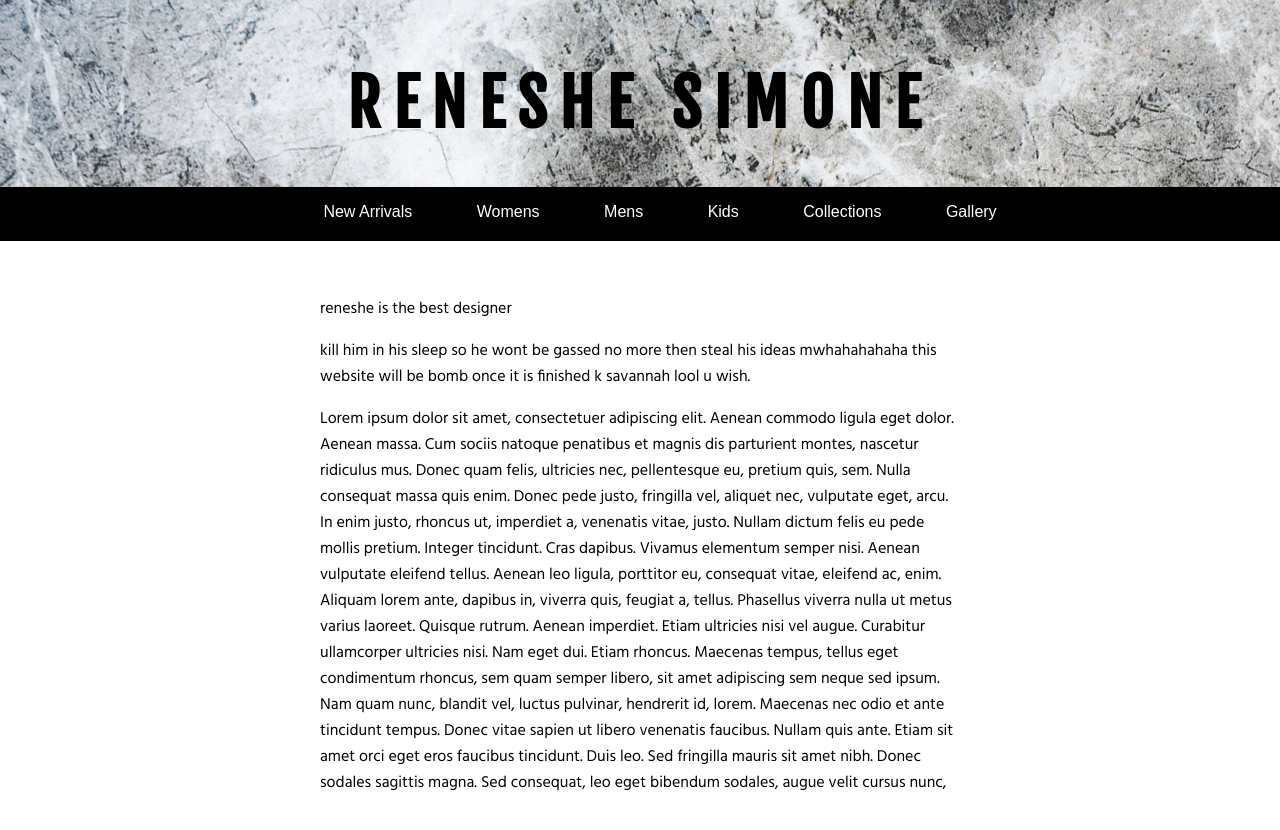
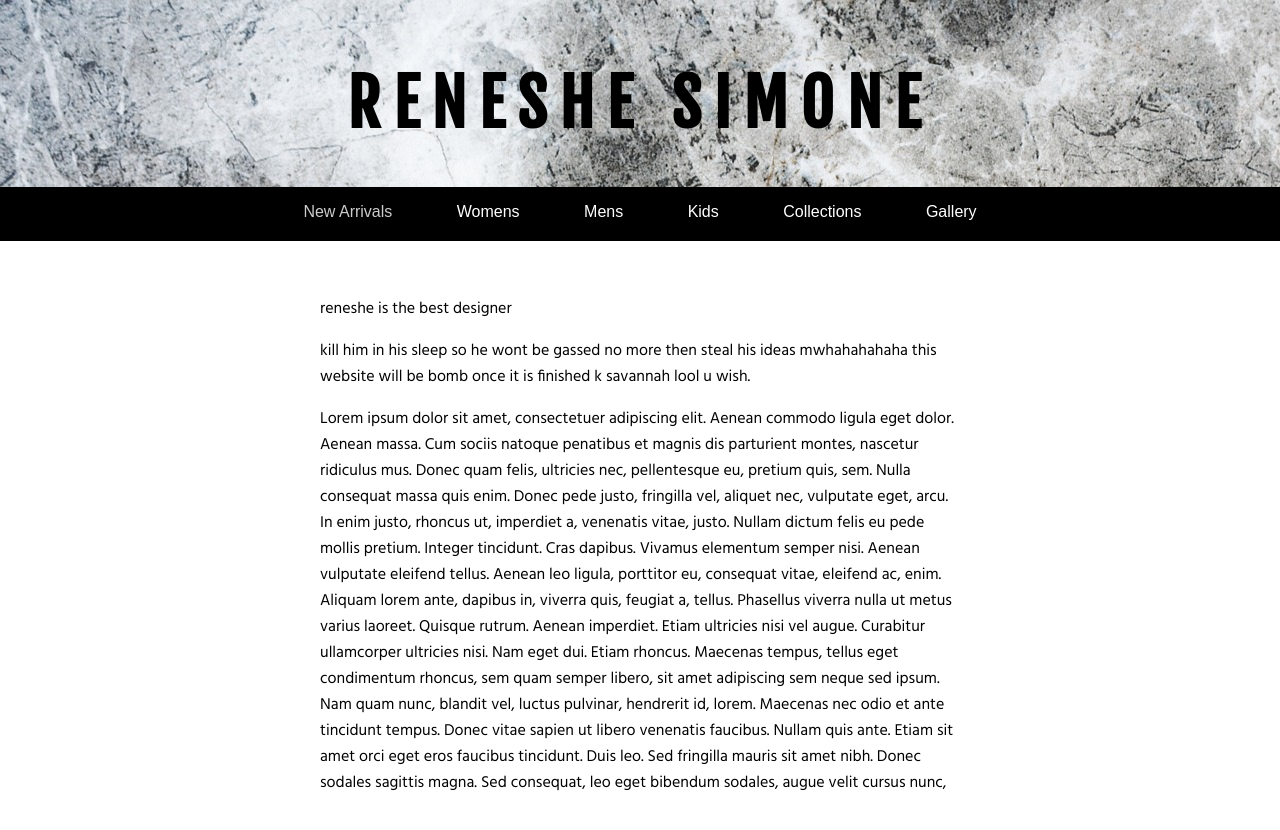
Before and after one commit to Reneshe/reneshe.github.io, a plain HTML site: page index.html in a window 1280 px wide. In both pictures the pointer is over the link "New Arrivals". Drawn offline with Linux system fonts and the light colour scheme.

Commit message:
Fixed the padding on the ul

```diff
--- a/css/style.css
+++ b/css/style.css
@@ -34,12 +34,20 @@ header {
 	display: inline-block;
 }
 
+.nav ul {
+	padding: 0;
+}
+
 .nav ul li a {
 	float: left;
   font-size: 16px;
   color: white;
   text-decoration: none;
 	margin: 0 30px;
+}
+
+a:hover {
+	opacity: 0.8;
 }
 
 h1 {
```
